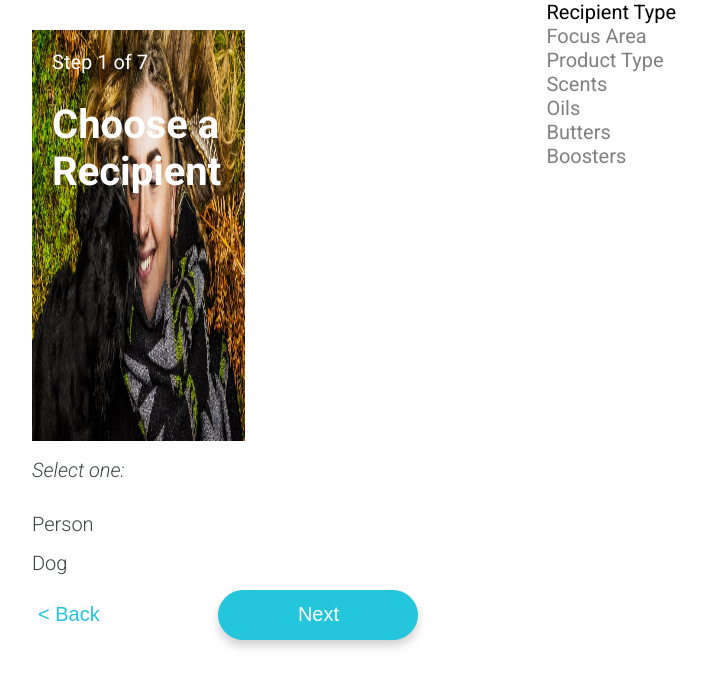
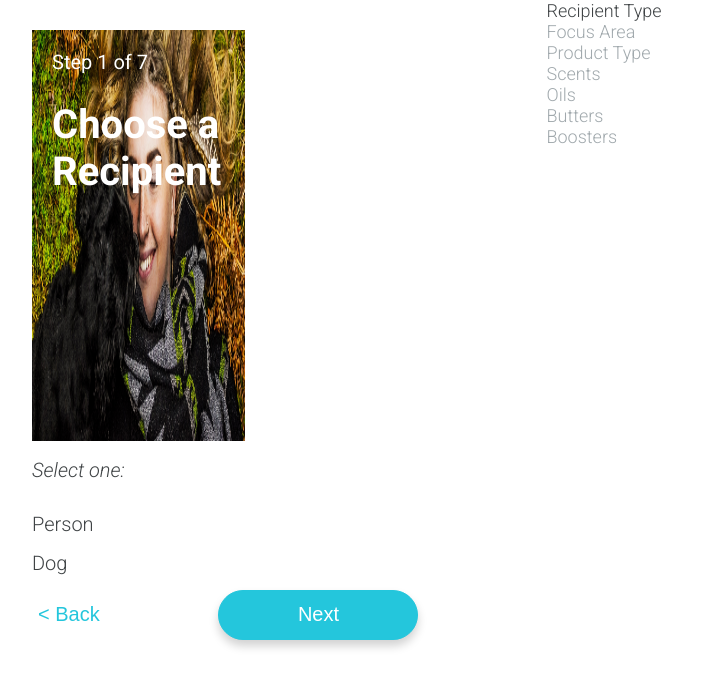
Before and after one commit to chrisfoster22/BFB-2, a React (Create React App) app: page / in a window 1280 px wide. Shown: the top 688 px of the page, without its empty margins (96-803 px from the left). Built offline with nearby package versions, Linux system fonts and the light colour scheme; what shopify-buy would draw is missing.

Commit message:
Style steps text

```diff
--- a/src/components/SidePanel.js
+++ b/src/components/SidePanel.js
@@ -9,7 +9,7 @@ export default class SidePanel extends Component {
 
         let stepDivs = steps.map((step, i) => {
             return(
-                <div style={ i === currentStep ? styles.currentStep : styles.step } key={i}>{step}</div>
+                <div style={ i === currentStep ? {...styles.step, ...styles.currentStep} : styles.step} key={i}>{step}</div>
             )
         })
 
@@ -22,9 +22,12 @@ export default class SidePanel extends Component {
 
 const styles = {
     step: {
-        color: "grey"
+        fontSize: "18px",
+        fontWeight: "300",
+        color: "#A1A9AD",
+        cursor: "default"
     },
     currentStep: {
-        color: "black"
+        color: "#3F4345"
     }
 }
```
